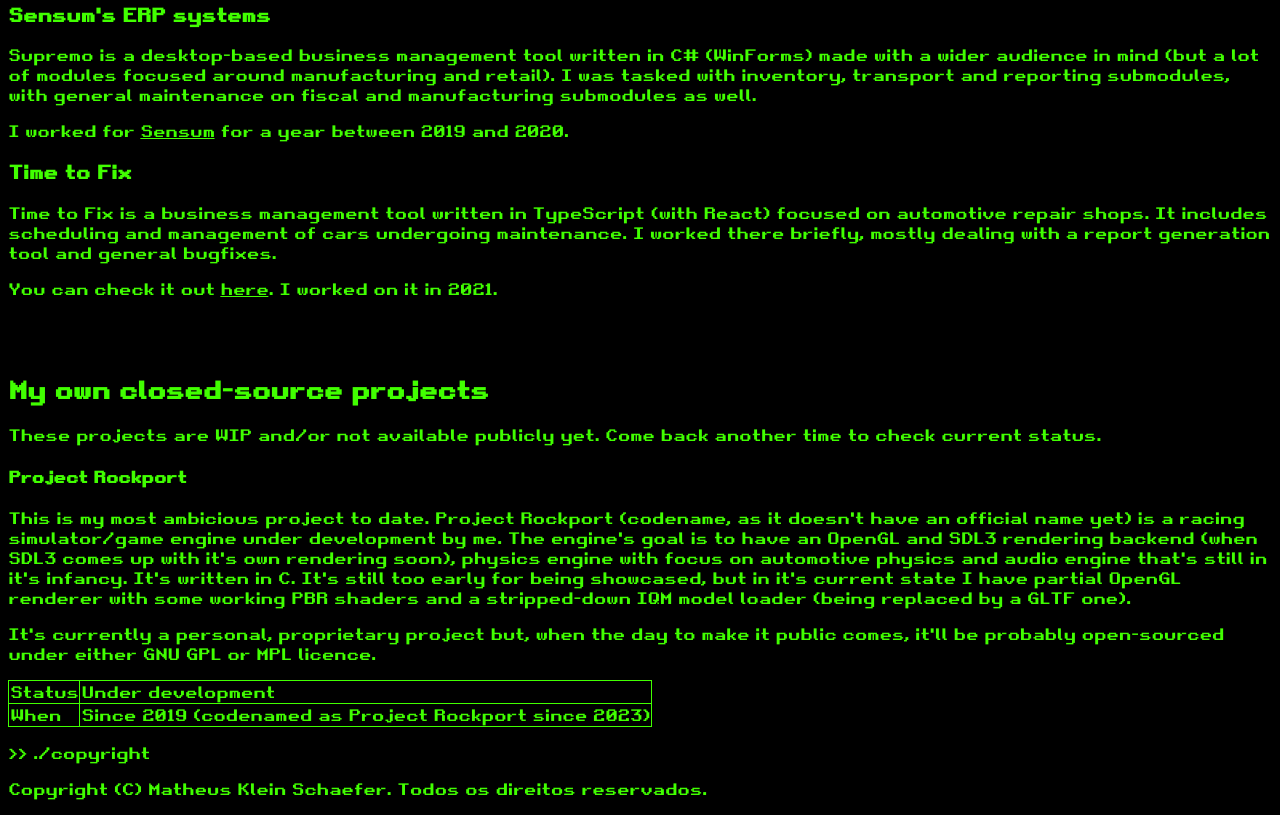
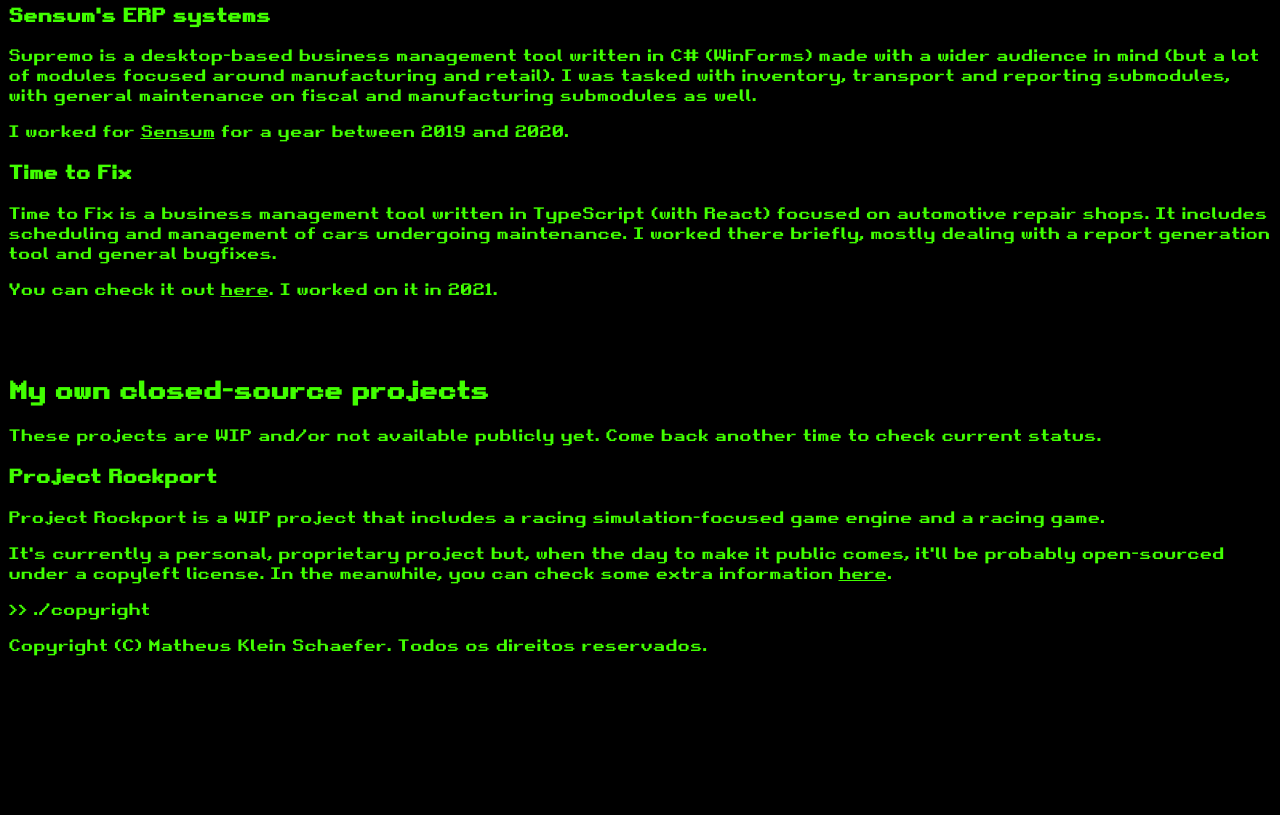
Before and after one commit to MatheusKS95/matheusks95.github.io, a plain HTML site: page projects.html in a window 1280 px wide. Shown: the part 1445-2260 px from the top of the page. After the commit the page ends 2116 px from the top, so only its background shows below. Drawn offline with Linux system fonts and the light colour scheme.

Commit message:
Updated everything and made sure links worked on project pages

```diff
--- a/projects.html
+++ b/projects.html
@@ -101,24 +101,10 @@
 
 	<p>These projects are WIP and/or not available publicly yet. Come back another time to check current status.</p>
 
-	<h4>Project Rockport</h4>
-	<p>This is my most ambicious project to date. Project Rockport (codename, as it doesn't have an official name yet) is a racing
-	simulator/game engine under development by me. The engine's goal is to have an OpenGL and SDL3 rendering backend (when SDL3 comes up
-	with it's own rendering soon), physics engine with focus on automotive physics and audio engine that's still in it's infancy. It's
-	written in C. It's still too early for being showcased, but in it's current state I have partial OpenGL renderer with some working
-	PBR shaders and a stripped-down IQM model loader (being replaced by a GLTF one).</p>
-	<p>It's currently a personal, proprietary project but, when the day to make it public comes, it'll be probably open-sourced under either
-	GNU GPL or MPL licence.</p>
-	<table>
-		<tr>
-			<td>Status</td>
-			<td>Under development</td>
-		</tr>
-		<tr>
-			<td>When</td>
-			<td>Since 2019 (codenamed as Project Rockport since 2023)</td>
-		</tr>
-	</table>
+	<h3>Project Rockport</h3>
+	<p>Project Rockport is a WIP project that includes a racing simulation-focused game engine and a racing game.</p>
+	<p>It's currently a personal, proprietary project but, when the day to make it public comes, it'll be probably open-sourced under a
+	copyleft license. In the meanwhile, you can check some extra information <a href="projects/projrockport.html">here</a>.</p>
 
 	<p>>> ./copyright</p>
 	<p>Copyright (C) Matheus Klein Schaefer. Todos os direitos reservados.</p>
```
Also changed, not shown: projects/projrockport.html (+7 -4 lines), projects/sbmp.html (+4 -4 lines), projects/spacecrap.html (+4 -4 lines).
